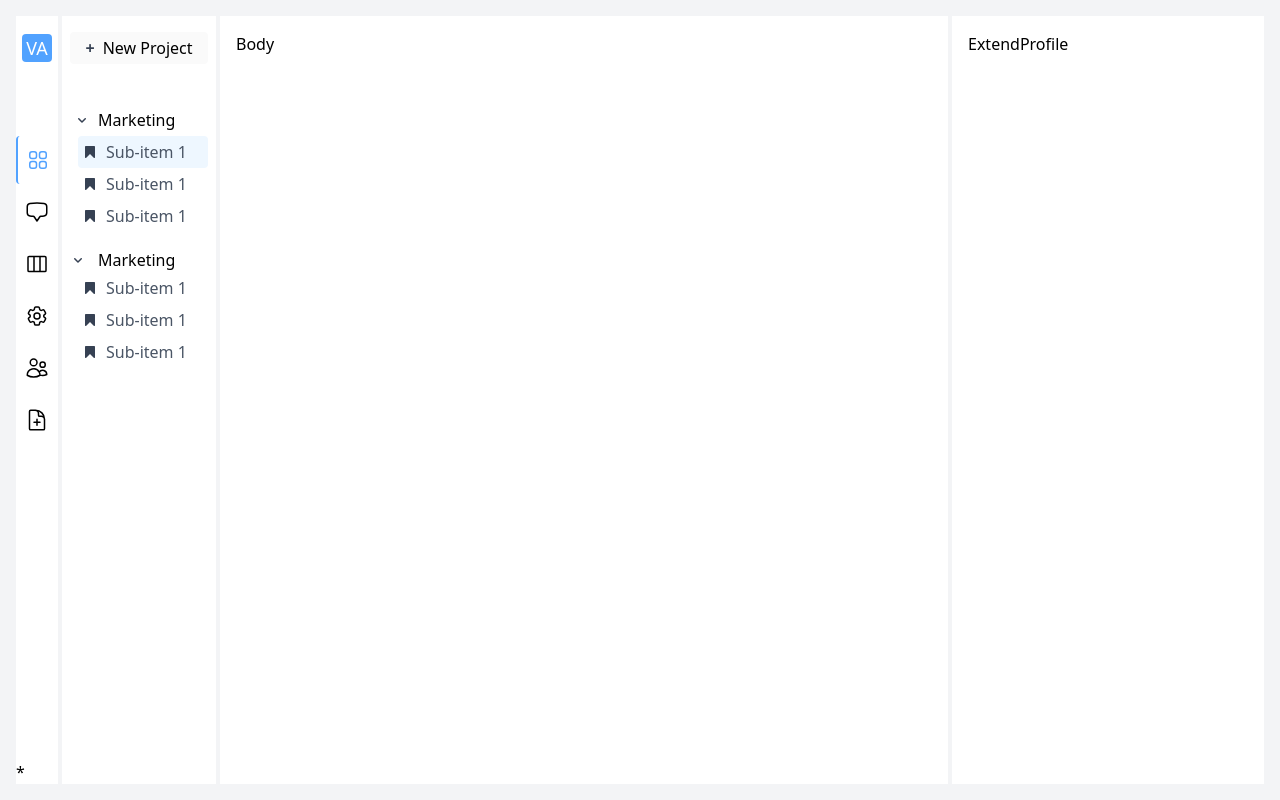
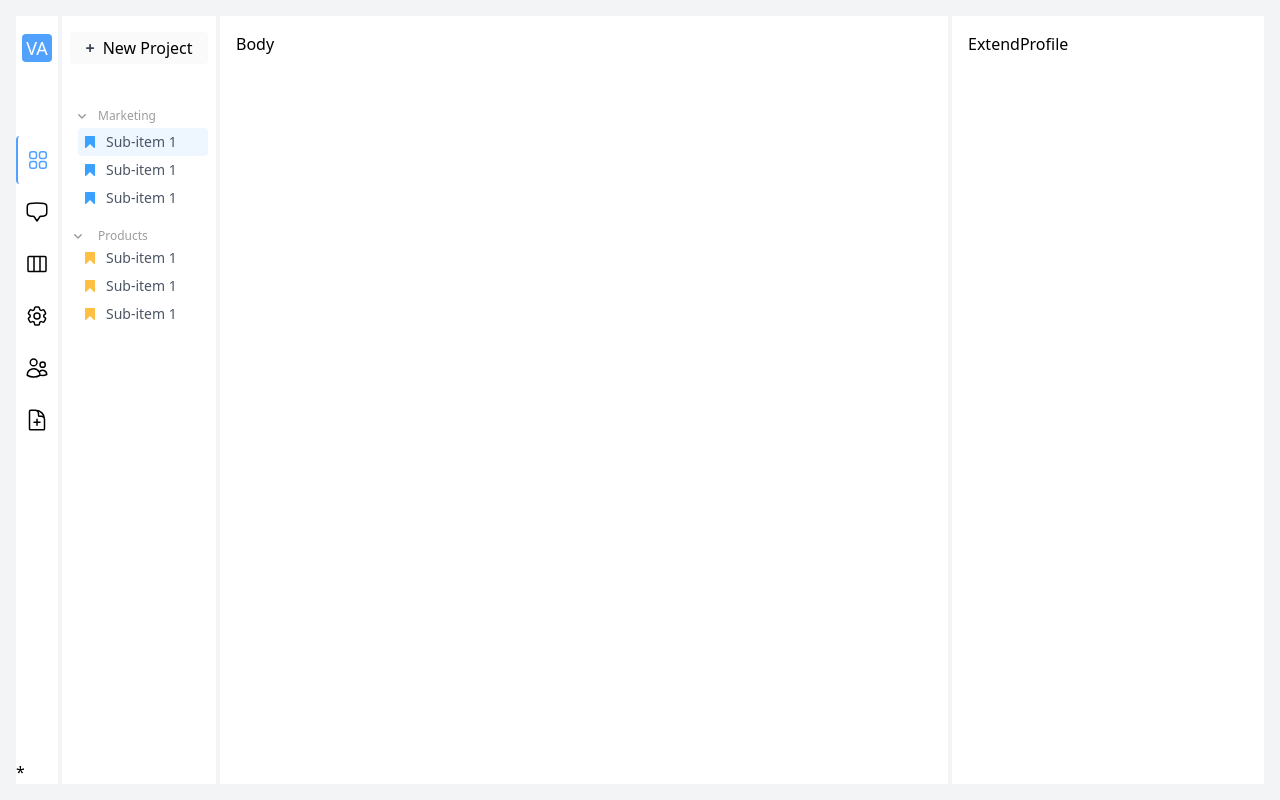
Before and after one commit to Lova1401Code/task-manager-frontend, a React (Vite) app: page / in a window 1280 px wide. Built offline with nearby package versions, Linux system fonts and the light colour scheme.

Commit message:
feat: update FolderIcon to accept menu prop for dynamic coloring in ExtensionBar

```diff
--- a/src/assets/icons/FolderIcon.jsx
+++ b/src/assets/icons/FolderIcon.jsx
@@ -1,6 +1,7 @@
-export default function FolderIcon() {
+export default function FolderIcon({ menu }) {
+    const iconColor = menu === "marketing" ? "#3BA1FF" : "#FFBF43";
     return (
-        <svg xmlns="http://www.w3.org/2000/svg" viewBox="0 0 16 16" fill="currentColor" className="size-4">
+        <svg xmlns="http://www.w3.org/2000/svg" viewBox="0 0 16 16" fill={iconColor} className="size-4">
             <path d="M3.75 2a.75.75 0 0 0-.75.75v10.5a.75.75 0 0 0 1.28.53L8 10.06l3.72 3.72a.75.75 0 0 0 1.28-.53V2.75a.75.75 0 0 0-.75-.75h-8.5Z" />
         </svg>
     )
--- a/src/pages/ExtensionBar.jsx
+++ b/src/pages/ExtensionBar.jsx
@@ -23,23 +23,23 @@ export default function ExtensionBar() {
             </button>
             <div className="flex flex-col w-full gap-4 items-center">
                 <div className="w-full">
-                    <button className="flex items-center p-1" onClick={menuClick1}>
-                        <span className="text-gray-700 mr-2">{isOpen1 ? <ChevronDownMicorIcon/> : <ChevronUpMicroIcon/>}</span>
+                    <button className="text-[#9C9C9C] text-xs flex items-center p-1" onClick={menuClick1}>
+                        <span className="mr-2">{isOpen1 ? <ChevronDownMicorIcon/> : <ChevronUpMicroIcon/>}</span>
                         <span>Marketing</span>
                     </button>
 
                     {isOpen1 && (
                         <ul className="flex flex-col gap-0 ml-2 text-gray-600">
-                            <li className="flex items-center p-1 bg-[#EEF7FF] rounded">
-                                <span className="text-gray-700 mr-2"><FolderIcon /></span>
+                            <li className="text-sm flex items-center p-1 bg-[#EEF7FF] rounded">
+                                <span className="text-gray-700 mr-2"><FolderIcon menu="marketing" /></span>
                                 <span>Sub-item 1</span>
                             </li>
-                            <li className="flex items-center p-1">
-                                <span className="text-gray-700 mr-2"><FolderIcon /></span>
+                            <li className="text-sm flex items-center p-1">
+                                <span className="text-gray-700 mr-2"><FolderIcon menu="marketing" /></span>
                                 <span>Sub-item 1</span>
                             </li>
-                            <li className="flex items-center p-1">
-                                <span className="text-gray-700 mr-2"><FolderIcon /></span>
+                            <li className="text-sm flex items-center p-1">
+                                <span className="text-gray-700 mr-2"><FolderIcon menu="marketing" /></span>
                                 <span>Sub-item 1</span>
                             </li>
                         </ul>
@@ -47,23 +47,23 @@ export default function ExtensionBar() {
 
                 </div>
                 <div className="w-full">
-                    <button className="flex items-center" onClick={menuClick2}>
-                        <span className="text-gray-700 mr-3">{isOpen2 ? <ChevronDownMicorIcon/> : <ChevronUpMicroIcon/>}</span>
-                        <span>Marketing</span>
+                    <button className="text-[#9C9C9C] text-xs flex items-center" onClick={menuClick2}>
+                        <span className=" mr-3">{isOpen2 ? <ChevronDownMicorIcon/> : <ChevronUpMicroIcon/>}</span>
+                        <span>Products</span>
                     </button>
 
                     {isOpen2 && (
                         <ul className="flex flex-col gap-0 ml-2 text-gray-600">
-                            <li className="flex items-center p-1">
-                                <span className="text-gray-700 mr-2"><FolderIcon /></span>
+                            <li className="text-sm flex items-center p-1">
+                                <span className="text-gray-700 mr-2"><FolderIcon menu="products" /></span>
                                 <span>Sub-item 1</span>
                             </li>
-                            <li className="flex items-center p-1">
-                                <span className="text-gray-700 mr-2"><FolderIcon /></span>
+                            <li className="text-sm flex items-center p-1">
+                                <span className="text-gray-700 mr-2"><FolderIcon menu="products" /></span>
                                 <span>Sub-item 1</span>
                             </li>
-                            <li className="flex items-center p-1">
-                                <span className="text-gray-700 mr-2"><FolderIcon /></span>
+                            <li className="text-sm flex items-center p-1">
+                                <span className="text-gray-700 mr-2"><FolderIcon menu="products" /></span>
                                 <span>Sub-item 1</span>
                             </li>
                         </ul>
```
